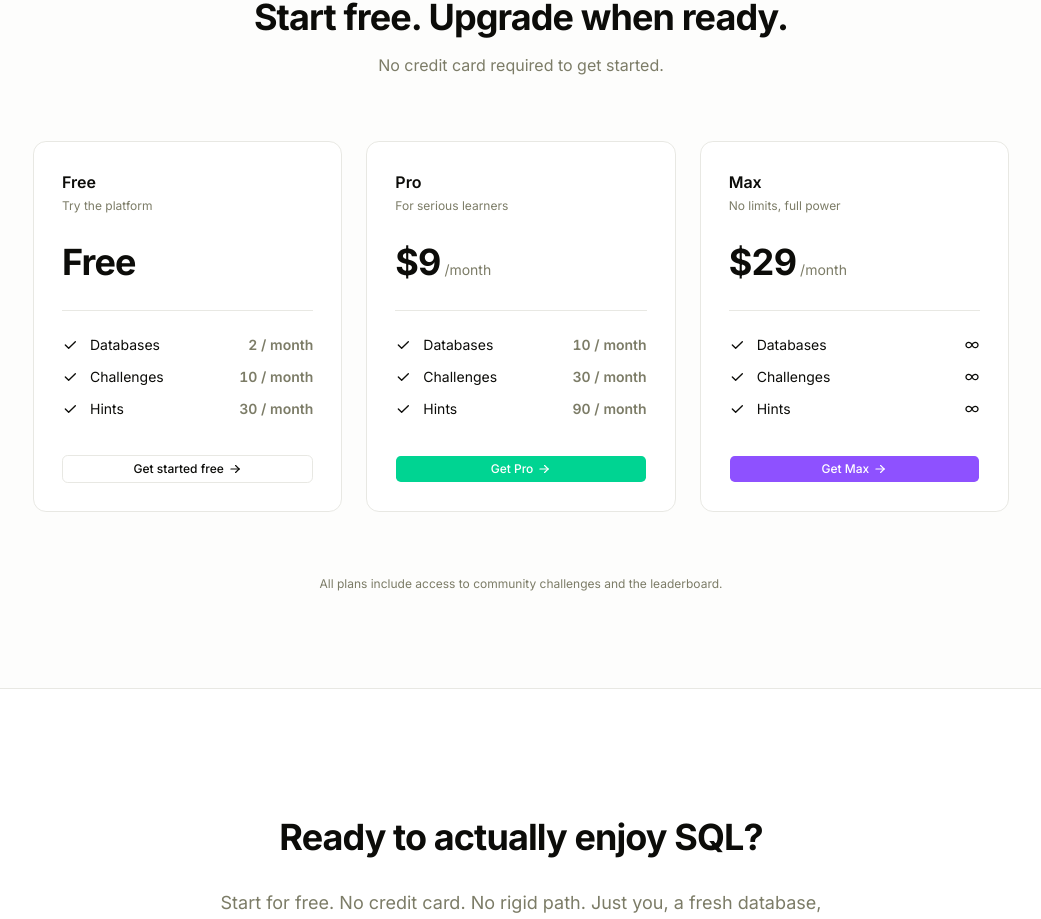
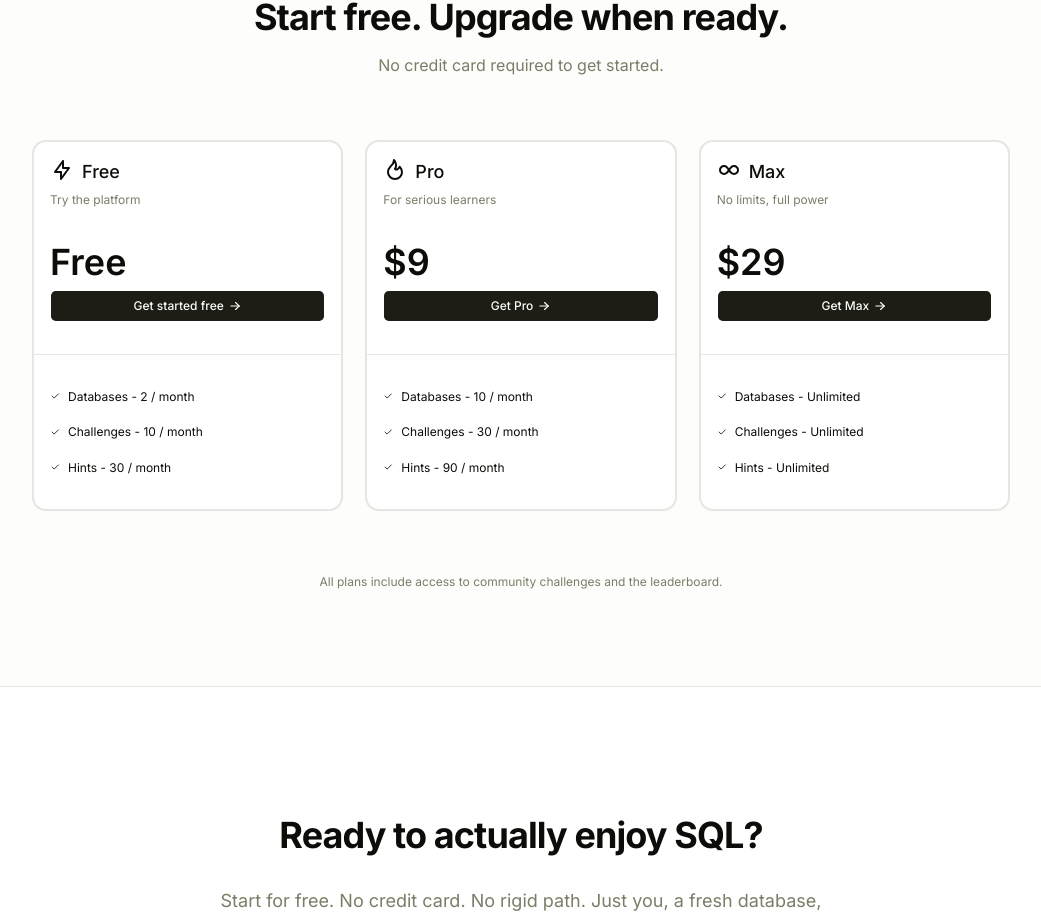
Before and after one commit to hoanghaoha/querizer, a Next.js app in the folder frontend/: page / in a window 1280 px wide. Shown: the part 2168-3087 px from the top of the page, without its empty margins (119-1160 px from the left). Built offline with nearby package versions, Linux system fonts and the light colour scheme.

Commit message:
fix: Landing page pricing

```diff
--- a/frontend/components/landing/pricing.tsx
+++ b/frontend/components/landing/pricing.tsx
@@ -1,7 +1,9 @@
 import { PLANS } from "@/lib/const"
-import { IconArrowRight, IconCheck, IconInfinity } from "@tabler/icons-react"
+import { IconArrowRight, IconCheck } from "@tabler/icons-react"
 import Link from "next/link"
 import { Button } from "../ui/button"
+import { Card, CardContent, CardDescription, CardFooter, CardHeader, CardTitle } from "../ui/card"
+import { Separator } from "../ui/separator"
 
 const Pricing = () => {
   return (
@@ -15,62 +17,35 @@ const Pricing = () => {
 
         <div className="grid grid-cols-1 md:grid-cols-3 gap-6">
           {PLANS.map(plan => (
-            <div
-              key={plan.title}
-              className={`relative flex flex-col rounded-2xl border p-7 gap-7 transition-colors
-                ${plan.highlight ? `${plan.accentBg} ${plan.accentBorder}` : "border-border bg-card"}`}
-            >
-              {plan.highlight && (
-                <div className="absolute -top-3 left-1/2 -translate-x-1/2 rounded-full bg-emerald-400 px-3 py-1 text-[10px] font-bold uppercase tracking-wider text-background">
-                  Most Popular
-                </div>
-              )}
-
-              <div className="flex flex-col gap-1">
-                <span className={`text-base font-semibold ${plan.accent}`}>{plan.title}</span>
-                <p className="text-xs text-muted-foreground">{plan.tagline}</p>
-              </div>
-
-              <div className="flex items-baseline gap-1">
-                {plan.price === 0 ? (
-                  <span className="text-4xl font-bold tracking-tight">Free</span>
-                ) : (
-                  <>
-                    <span className="text-4xl font-bold tracking-tight tabular-nums">${plan.price}</span>
-                    <span className="text-sm text-muted-foreground">/month</span>
-                  </>
-                )}
-              </div>
-
-              <ul className="flex flex-col gap-3 border-t border-border pt-6">
-                {plan.features.map(f => (
-                  <li key={f.label} className="flex items-center gap-3 text-sm">
-                    <IconCheck className={`size-4 shrink-0 ${plan.accent}`} />
-                    <span>{f.label}</span>
-                    <span className={`ml-auto font-semibold tabular-nums ${f.value === "Unlimited" ? plan.accent : "text-muted-foreground"}`}>
-                      {f.value === "Unlimited" ? <IconInfinity className="size-4" /> : f.value}
-                    </span>
-                  </li>
-                ))}
-              </ul>
-
-              <div className="mt-auto pt-2">
-                <Button
-                  className={`w-full ${plan.title === "Max"
-                    ? "bg-violet-500 hover:bg-violet-600 text-white"
-                    : plan.title === "Pro"
-                      ? "bg-emerald-400 hover:bg-emerald-500 text-background"
-                      : ""}`}
-                  variant={plan.title === "Free" ? "outline" : "default"}
-                  asChild
-                >
+            <Card key={plan.title} className="w-full rounded-2xl border">
+              <CardHeader>
+                <CardTitle className="text-lg flex gap-2">
+                  <plan.icon />
+                  {plan.title}
+                </CardTitle>
+                <CardDescription>{plan.tagline}</CardDescription>
+              </CardHeader>
+              <CardContent className="p-4 flex flex-col gap-2">
+                <p className="text-4xl font-semibold">
+                  {plan.price === 0 ? "Free" : `$${plan.price}`}
+                </p>
+                <Button size="lg" asChild>
                   <Link href="/signin">
                     {plan.price === 0 ? "Get started free" : `Get ${plan.title}`}
                     <IconArrowRight className="size-3.5" />
                   </Link>
                 </Button>
-              </div>
-            </div>
+              </CardContent>
+              <Separator />
+              <CardFooter className="flex flex-col gap-4 items-start p-4">
+                {plan.features.map(feature => (
+                  <div key={feature.label} className="flex gap-2 items-center">
+                    <IconCheck size={10} />
+                    <p>{feature.label} - {feature.value}</p>
+                  </div>
+                ))}
+              </CardFooter>
+            </Card>
           ))}
         </div>
 
```
Also changed, not shown: 2 other files (tests, documents, lock files or other folders).
